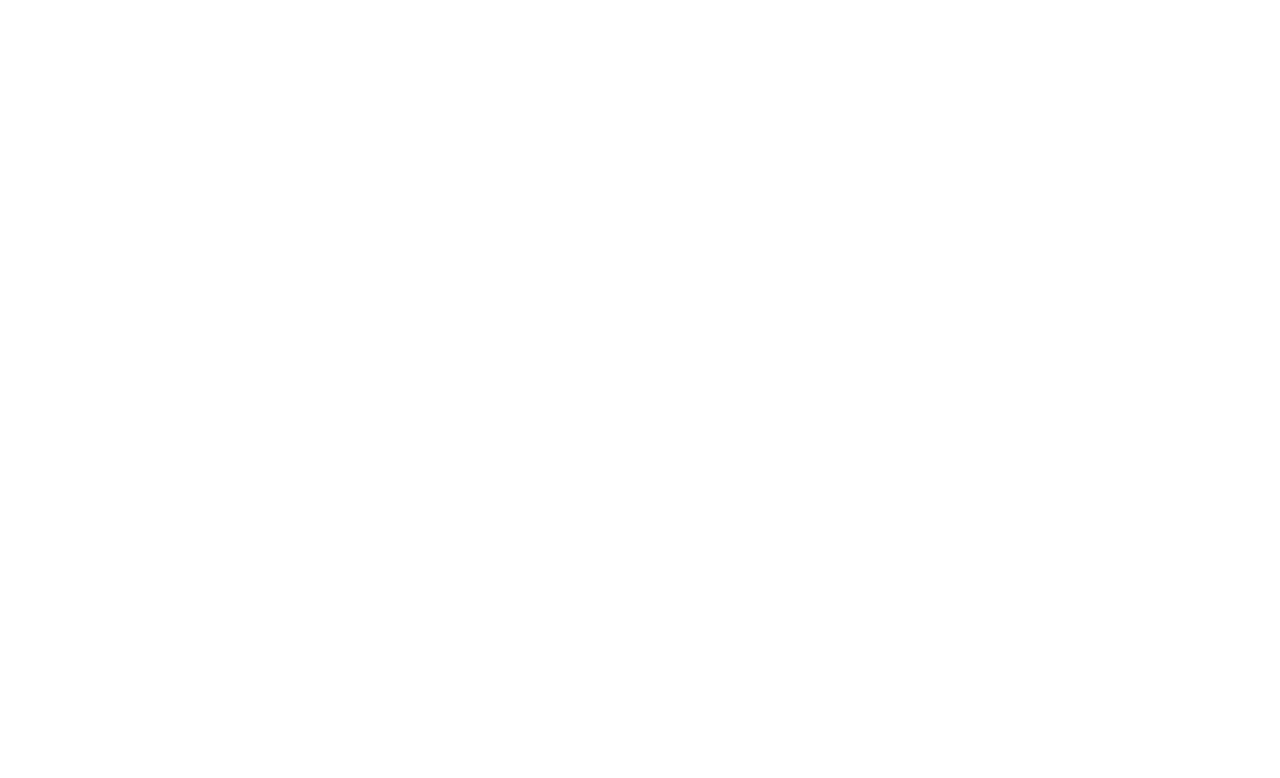
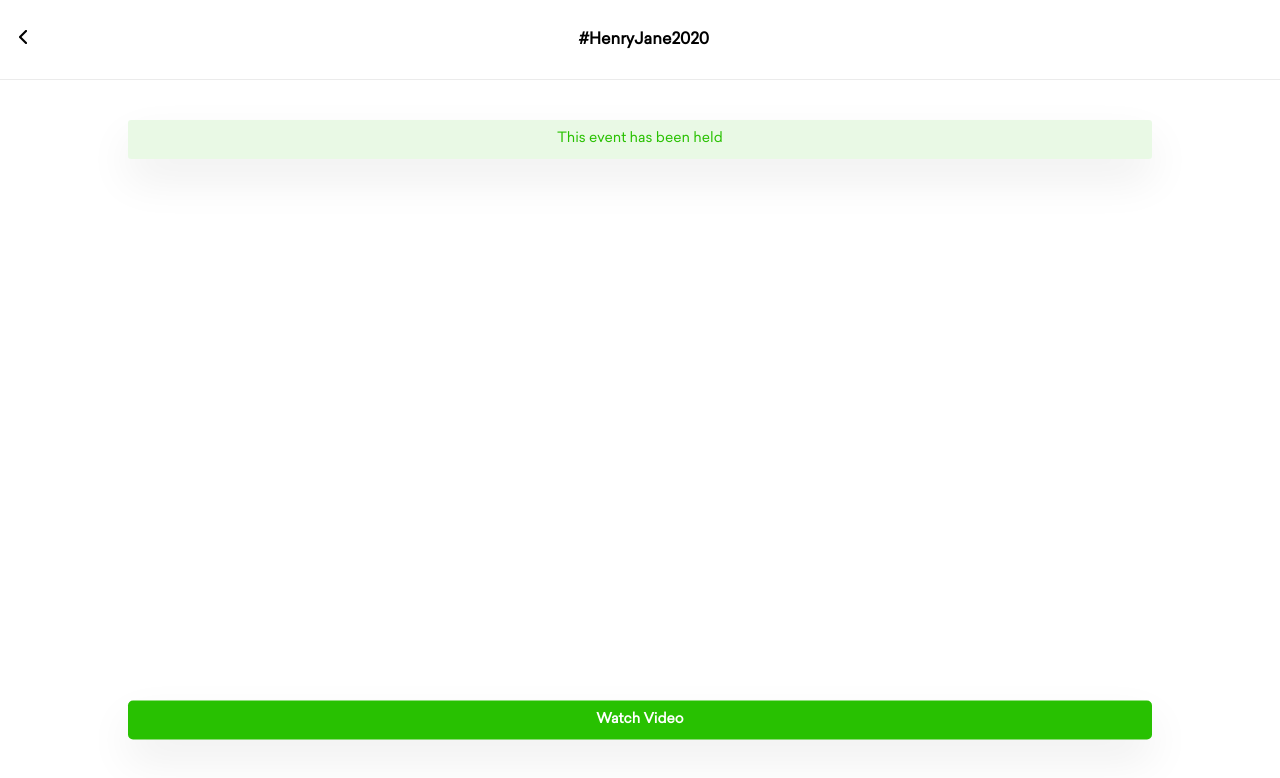
Before and after one commit to chibaba/owan, a React (Create React App) app: page /status in a window 1280 px wide. Shown: the top 778 px of the page. Built offline with nearby package versions, Linux system fonts and the light colour scheme.

Commit message:
eventStatus

```diff
--- a/src/App.js
+++ b/src/App.js
@@ -8,6 +8,7 @@ const HomePage = lazy(() => import('./Pages/Home'));
 const EventPage = lazy(() => import('./Pages/Events'));
 const DashboardPage = lazy(() => import('./Pages/Dashboard'));
 const WelcomePage = lazy(() => import('./Pages/welcomepage'));
+const EventStatus =lazy(() => import('./Pages/EventStatus'))
 
 function App() {
   return (
@@ -29,6 +30,9 @@ function App() {
           <Route path="/dashboard">
             <DashBoard />
           </Route>
+          <Route path="/status">
+            <EventStatus />
+          </Route>
         </AppContextWrapper>
       </Router>
     </Suspense>
--- a/src/Commons/ButtomNav/index.jsx
+++ b/src/Commons/ButtomNav/index.jsx
@@ -11,25 +11,33 @@ function Nav() {
             <img src="assets/home.svg" alt="" />
           </div>
           <Link to="">
+            <LinkTo>
         Home
+        </LinkTo>
           </Link>
         </div>
         <div>
           <div>
-            <img src="assets/home.svg" alt="" />
+          <img src="/assets/images/icons/calendar.png" alt="settings" />
           </div>
           <Link>
+          <span>
+          <LinkTo>
+          History
+          </LinkTo>
 
-          History
+          </span>
 
           </Link>
         </div>
         <div >
           <div>
-            <img src="assets/history.svg" alt="" />
+          <img src="/assets/images/icons/star.png" alt="settings" />
           </div>
           <Link>
-          Profile</Link>
+          <LinkTo>
+          Profile
+          </LinkTo></Link>
         </div>
       </NavWrapper>
     </>
@@ -39,13 +47,19 @@ function Nav() {
 const NavWrapper = styled.nav`
   width: 100%;
   display: flex;
+
   justify-content: space-between;
   padding-top: 1rem;
   border-top: 1px solid #f4f4fe;
   align-items: center;
   text-align: center;
-  line-height: 1.7;
+  line-height: 1.5;
 `;
+const LinkTo = styled.nav`
+      font-size:11px;
+
+`
+
 
 
 export default Nav;
--- /dev/null
+++ b/src/Pages/EventStatus/index.jsx
@@ -0,0 +1,52 @@
+import React from 'react';
+import Layout from '../../Commons/Layout';
+import Button from '../../Commons/Button';
+import Styled from 'styled-components';
+import styled from 'styled-components';
+
+
+const EventStatus =({text})=>{
+
+    return(
+        <>
+
+        <Layout>
+
+            <StatusButton>{text="This event has been held"}</StatusButton>
+            <ButtonPosition>
+            <Button text="Watch Video"/>
+            </ButtonPosition>
+
+
+        </Layout>
+        </>
+
+
+
+    )
+}
+
+const StatusButton = Styled.button`
+  width: 100%;
+  border: none;
+  background: rgba(40,193,1, 0.1);
+  border-radius: 3px;
+  box-shadow: 0px 20px 45px rgba(0, 0, 0, 0.07);
+  color:#28C101 ;
+  font-size: 14px;
+  font-family: 'Sailec', sans-serif;
+  font-weight: 500;
+  padding: 10px 0;
+
+`
+const ButtonPosition = styled.section`
+    position: absolute;
+    left: 50%;
+    top: 90%;
+    transform: translate(-50%,-50%);
+    text-align: center;
+    width: 80%;
+
+`
+;
+export default EventStatus
```
